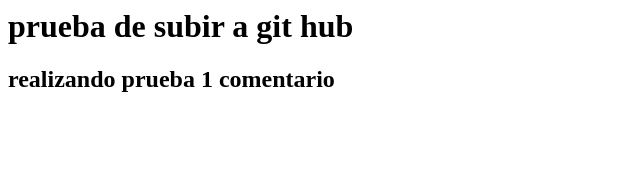
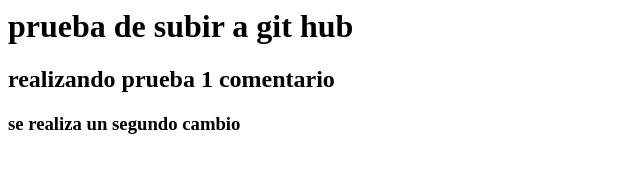
Before and after one commit to e3core/curso, a plain HTML site: page index.html in a window 1280 px wide. Shown: the whole page, without its empty margins (0-640 px from the left). Drawn offline with Linux system fonts and the light colour scheme.

Commit message:
el segundo cambio

```diff
--- a/index.html
+++ b/index.html
@@ -1,2 +1,3 @@
 <h1>prueba de subir a git hub</h1>
 <h2>realizando prueba 1 comentario</h2>
+<h3>se realiza un segundo cambio</h3>
```
